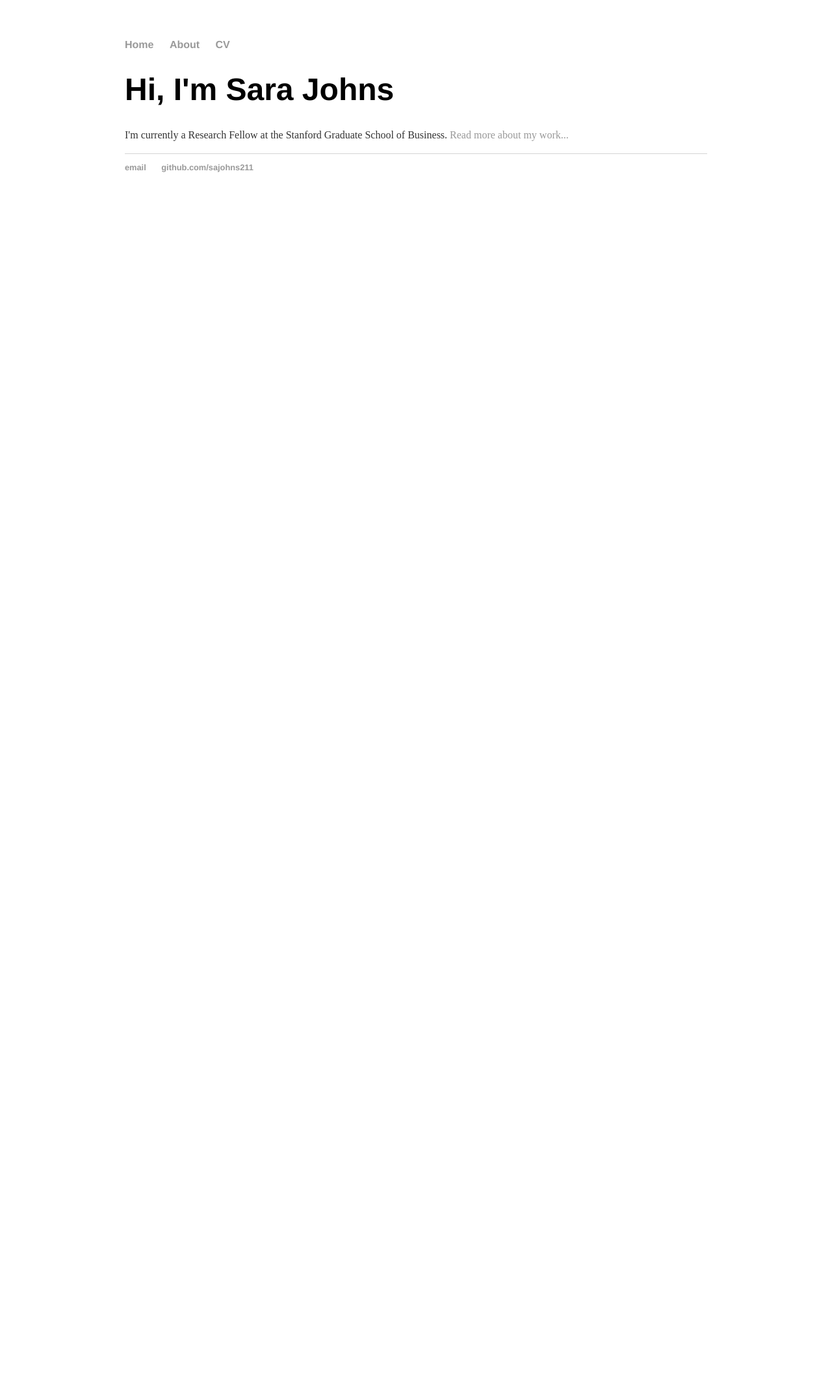
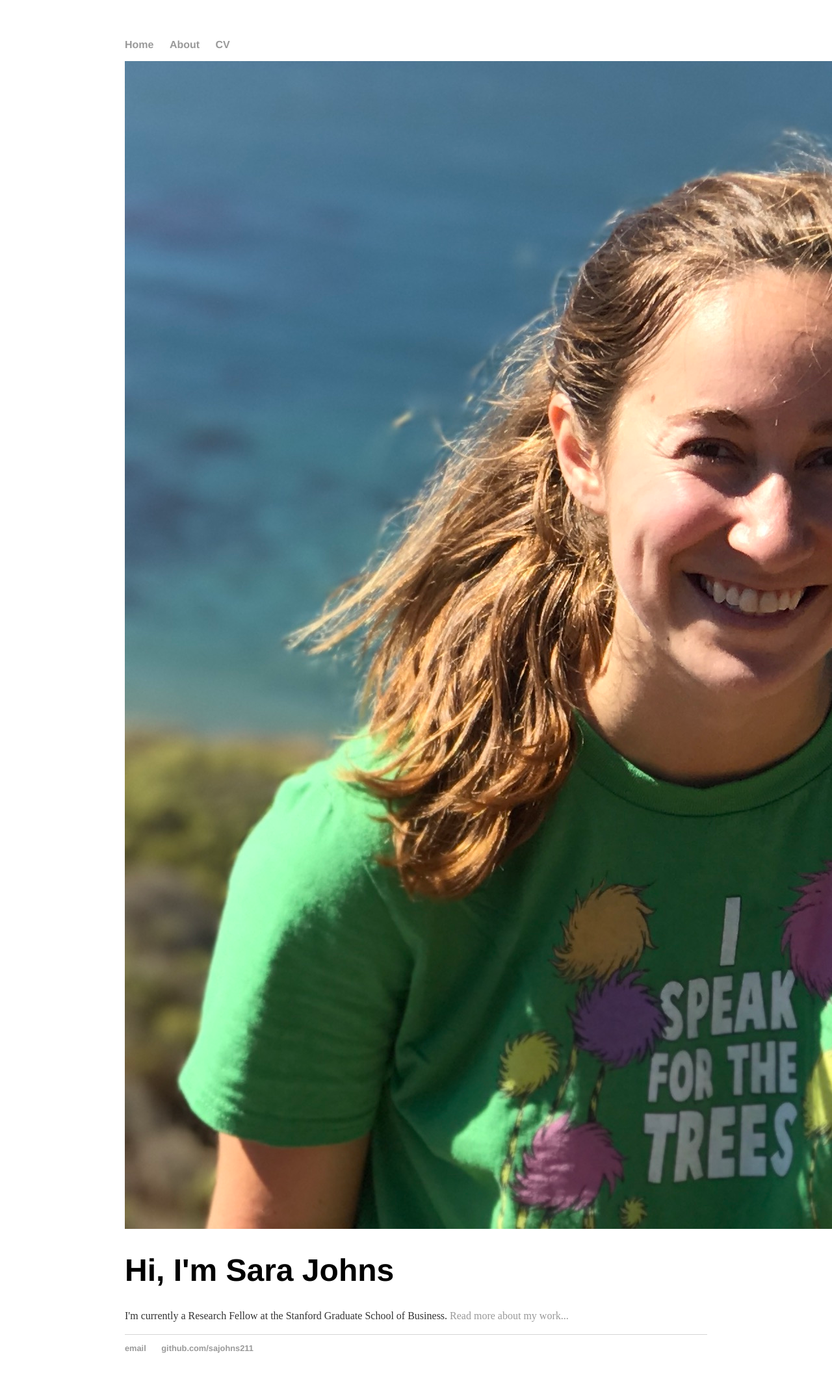
Before and after one commit to sajohns211/sajohns211.github.io, a Jekyll site: the page built from index.html, in a window 1280 px wide. Shown: the whole page at 65% size. Built offline with Jekyll 4.4.1, drawn with Linux system fonts in a browser that asks for light colours; before the commit the page ends 900 px from its top, so only the background shows below that.

Commit message:
picture attempt

```diff
--- a/index.html
+++ b/index.html
@@ -2,6 +2,9 @@
 layout: default
 title: Sara Johns
 ---
+
+<img src="assets/IMG_9230.JPG" alt="hi" class="inline"/>
+
 <div class="blurb">
 	<h1>Hi, I'm Sara Johns</h1>
 	<p>I'm currently a Research Fellow at the Stanford Graduate School of Business. <a href="/about">Read more about my work...</a></p>
```
